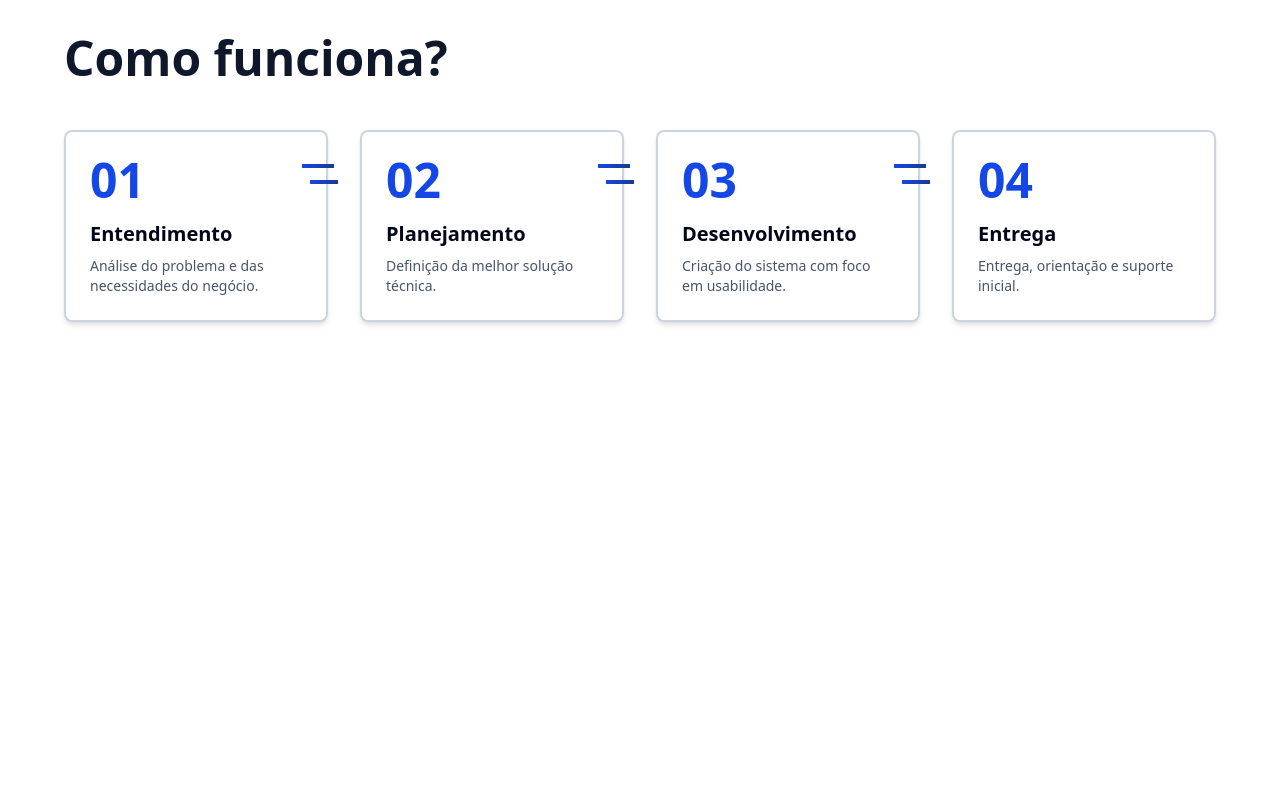
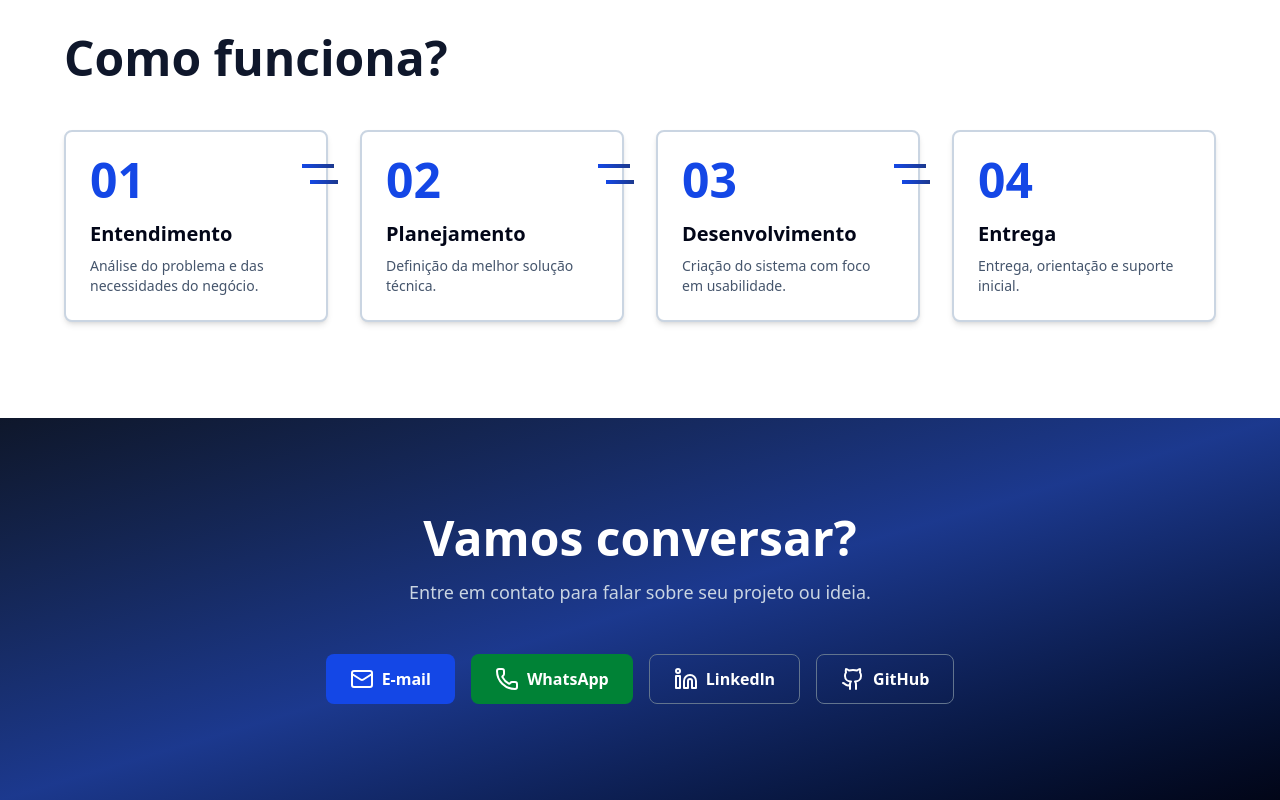
Before and after one commit to devvthalisson/portfolio, a React (Vite) app: page / in a window 1280 px wide. Shown: the part 2938-3738 px from the top of the page. Before the commit the page ends 3356 px from the top, so only its background shows below. Built offline with nearby package versions, Linux system fonts and the light colour scheme.

Commit message:
feat: create contact page

```diff
--- a/src/App.jsx
+++ b/src/App.jsx
@@ -4,6 +4,7 @@ import { About } from "./layout/About";
 import { Dev } from "./layout/Dev";
 import { Projects } from "./layout/Projects";
 import { HowToWork } from "./layout/HowToWork";
+import { Contact } from "./layout/Contact";
 
 function App() {
   return (
@@ -14,6 +15,7 @@ function App() {
       <Dev />
       <Projects />
       <HowToWork />
+      <Contact />
     </main>
   );
 }
--- /dev/null
+++ b/src/layout/Contact.jsx
@@ -0,0 +1,107 @@
+import { Mail, Phone } from "lucide-react";
+import { motion } from "motion/react";
+
+export function Contact() {
+  const animateElements = {
+    container: {
+      hidden: { opacity: 0 },
+      visible: { opacity: 1, transition: { staggerChildren: 0.15 } },
+    },
+    children: {
+      hidden: { opacity: 0, y: 50 },
+      visible: {
+        opacity: 1,
+        y: 0,
+        transition: { duration: 1, ease: "easeInOut" },
+      },
+    },
+  };
+
+  return (
+    <section
+      className="px-6 py-24 bg-linear-to-br from-slate-900 via-blue-900 to-slate-950 text-white"
+      id="contato"
+    >
+      <motion.div
+        className="mx-auto max-w-6xl text-center"
+        variants={animateElements.container}
+        initial="hidden"
+        whileInView="visible"
+        viewport={{ once: true }}
+      >
+        <motion.h2
+          className="text-4xl font-bold mb-4 md:text-5xl"
+          variants={animateElements.children}
+        >
+          Vamos conversar?
+        </motion.h2>
+        <motion.p className="text-slate-300 text-lg mb-12" variants={animateElements.children}>
+          Entre em contato para falar sobre seu projeto ou ideia.
+        </motion.p>
+        <motion.div className="flex flex-col sm:flex-row gap-4 justify-center">
+          <motion.a
+            href="mailto:thalissons.menezes@gmail.com"
+            className="inline-flex items-center gap-2 justify-center bg-blue-700 hover:bg-blue-800 px-6 py-3 rounded-lg font-semibold transition-colors"
+            variants={animateElements.children}
+          >
+            <Mail />
+            E-mail
+          </motion.a>
+          <motion.a
+            href="mailto:thalissons.menezes@gmail.com"
+            className="inline-flex items-center gap-2 justify-center bg-green-700 hover:bg-green-800 px-6 py-3 rounded-lg font-semibold transition-colors"
+            variants={animateElements.children}
+          >
+            <Phone />
+            WhatsApp
+          </motion.a>
+          <motion.a
+            href="mailto:thalissons.menezes@gmail.com"
+            className="inline-flex items-center justify-center gap-2 border border-slate-500 hover:border-white px-6 py-3 rounded-lg font-semibold transition-colors"
+            variants={animateElements.children}
+          >
+            <svg
+              xmlns="http://www.w3.org/2000/svg"
+              width="24"
+              height="24"
+              viewBox="0 0 24 24"
+              fill="none"
+              stroke="currentColor"
+              stroke-width="2"
+              stroke-linecap="round"
+              stroke-linejoin="round"
+              class="lucide lucide-linkedin-icon lucide-linkedin"
+            >
+              <path d="M16 8a6 6 0 0 1 6 6v7h-4v-7a2 2 0 0 0-2-2 2 2 0 0 0-2 2v7h-4v-7a6 6 0 0 1 6-6z" />
+              <rect width="4" height="12" x="2" y="9" />
+              <circle cx="4" cy="4" r="2" />
+            </svg>
+            Linkedln
+          </motion.a>
+          <motion.a
+            href="mailto:thalissons.menezes@gmail.com"
+            className="inline-flex items-center gap-2 justify-center border border-slate-500 hover:border-white px-6 py-3 rounded-lg font-semibold transition-colors"
+            variants={animateElements.children}
+          >
+            <svg
+              xmlns="http://www.w3.org/2000/svg"
+              width="24"
+              height="24"
+              viewBox="0 0 24 24"
+              fill="none"
+              stroke="currentColor"
+              stroke-width="2"
+              stroke-linecap="round"
+              stroke-linejoin="round"
+              class="lucide lucide-github-icon lucide-github"
+            >
+              <path d="M15 22v-4a4.8 4.8 0 0 0-1-3.5c3 0 6-2 6-5.5.08-1.25-.27-2.48-1-3.5.28-1.15.28-2.35 0-3.5 0 0-1 0-3 1.5-2.64-.5-5.36-.5-8 0C6 2 5 2 5 2c-.3 1.15-.3 2.35 0 3.5A5.403 5.403 0 0 0 4 9c0 3.5 3 5.5 6 5.5-.39.49-.68 1.05-.85 1.65-.17.6-.22 1.23-.15 1.85v4" />
+              <path d="M9 18c-4.51 2-5-2-7-2" />
+            </svg>
+            GitHub
+          </motion.a>
+        </motion.div>
+      </motion.div>
+    </section>
+  );
+}
```
